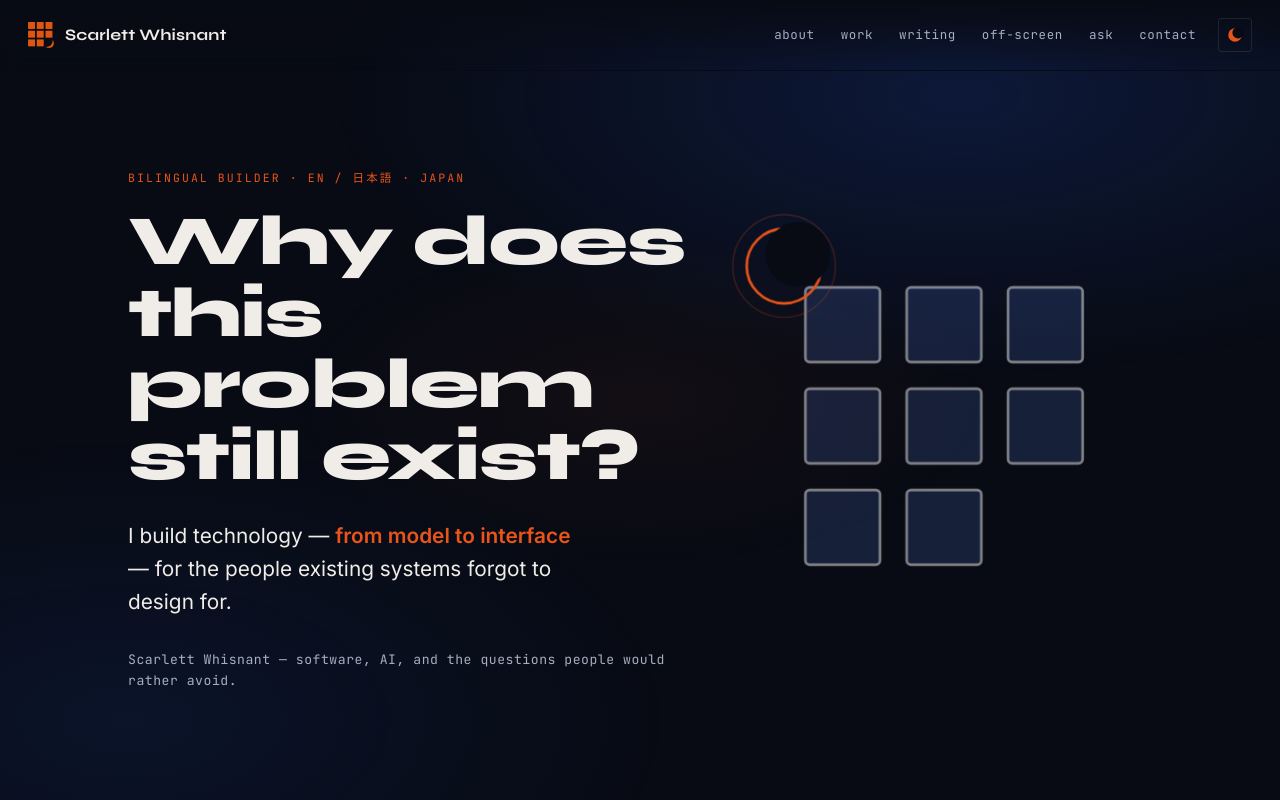
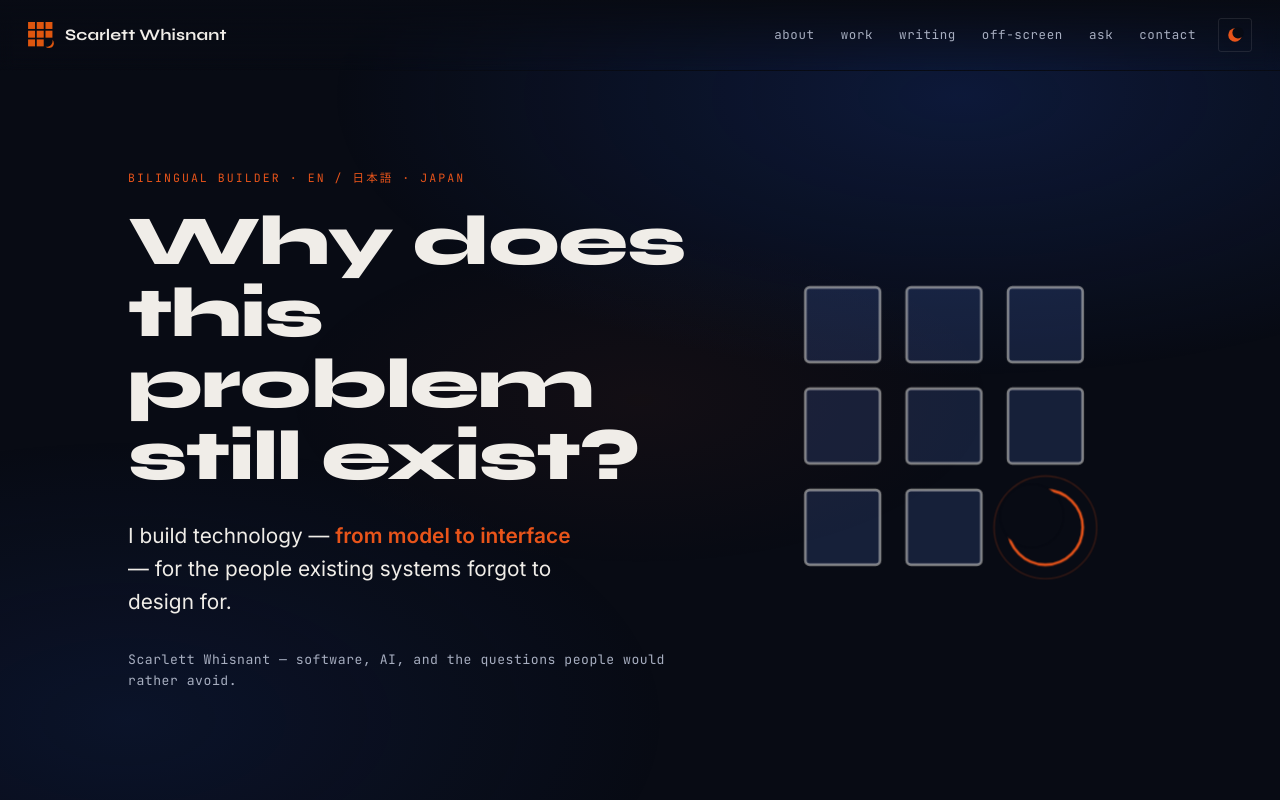
Before and after one commit to sapphirethunderbird/scarlett-website, a Next.js app: page / in a window 1280 px wide. Shown: the top 800 px of the page. Built offline with nearby package versions, Linux system fonts and the light colour scheme.

Commit message:
fix hero section logo

```diff
--- a/components/anomaly-mark.module.css
+++ b/components/anomaly-mark.module.css
@@ -43,6 +43,8 @@
 
 .crescent {
   opacity: 0;
+  transform-box: fill-box;
+  transform-origin: center;
   animation: crescentIn 0.9s cubic-bezier(0.2, 0.8, 0.2, 1) forwards;
   animation-delay: 1.1s;
 }
--- a/components/anomaly-mark.tsx
+++ b/components/anomaly-mark.tsx
@@ -45,10 +45,12 @@ export function HeroMark() {
           />
         ))}
         {/* the 9th cell: the anomaly, a crescent */}
-        <g className={styles.crescent} transform="translate(245,245)">
-          <circle className={styles.halo} r="46" />
-          <circle className={styles.ring} r="35" />
-          <circle className={styles.cut} cx="13" cy="-11" r="30" />
+        <g transform="translate(245,245)">
+          <g className={styles.crescent}>
+            <circle className={styles.halo} r="46" />
+            <circle className={styles.ring} r="35" />
+            <circle className={styles.cut} cx="-13" cy="-11" r="30" />
+          </g>
         </g>
       </svg>
     </div>
```
Also changed, not shown: .claude/launch.json (added).
